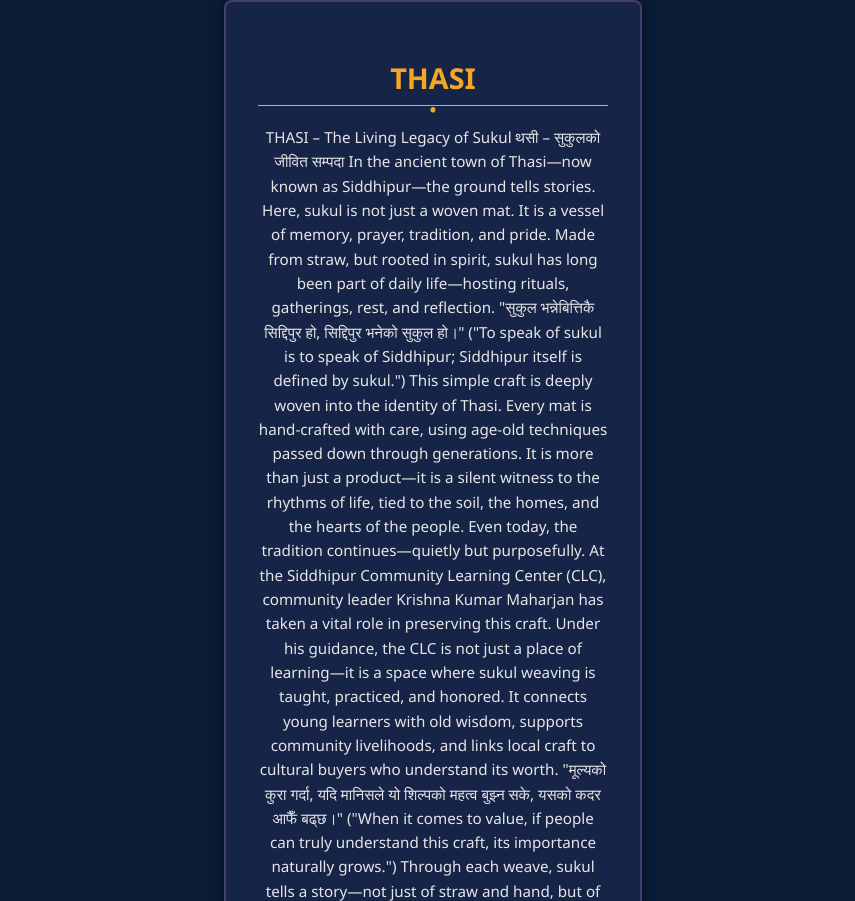
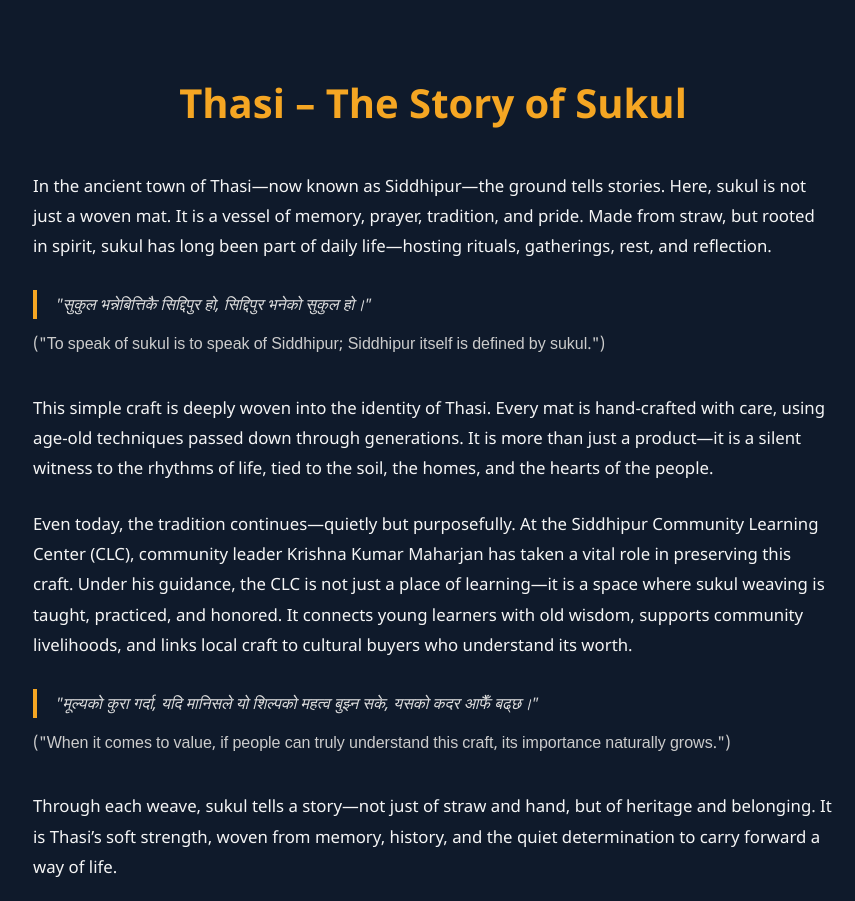
Before and after one commit to YubikNakarmi/YubikNakarmi.github.io, a plain HTML site: page index.html in a window 1280 px wide. Shown: the top 901 px of the page, without its empty margins (207-1062 px from the left). Drawn offline with Linux system fonts and the light colour scheme.

Commit message:
Update index.html

```diff
--- a/index.html
+++ b/index.html
@@ -1,91 +1,71 @@
 <!DOCTYPE html>
 <html lang="en">
 <head>
-  <meta charset="UTF-8" />
-  <meta name="viewport" content="width=device-width, initial-scale=1.0"/>
-  <title>Thasi Section</title>
+  <meta charset="UTF-8">
+  <title>Thasi - Story of Sukul</title>
   <style>
     body {
-      background-color: #0a1b35;
+      background-color: #0f1a2b;
+      color: #f5f5f5;
       font-family: 'Segoe UI', Tahoma, Geneva, Verdana, sans-serif;
-      color: #ffffff;
-      display: flex;
-      justify-content: center;
-      align-items: center;
-      min-height: 100vh;
+      line-height: 1.8;
       margin: 0;
+      padding: 40px;
     }
 
-    .card {
-      background-color: #162447;
-      border: 2px solid #463c74;
-      padding: 2rem;
-      max-width: 350px;
-      text-align: center;
-      border-radius: 8px;
-      box-shadow: 0 0 10px rgba(0,0,0,0.4);
+    .container {
+      max-width: 800px;
+      margin: auto;
     }
 
-    .card h2 {
+    h1 {
+      text-align: center;
       color: #f5a623;
-      font-size: 1.8rem;
-      margin-bottom: 0.5rem;
+      font-size: 2.5rem;
+      margin-bottom: 2rem;
     }
 
-    .divider {
-      height: 1px;
-      background-color: #f5a623;
-      margin: 0.5rem 0 1.2rem;
-      position: relative;
+    p {
+      margin-bottom: 1.6rem;
+      font-size: 1.05rem;
     }
 
-    .divider::before {
-      content: '•';
-      position: absolute;
-      left: 50%;
-      transform: translateX(-50%);
-      top: -0.7rem;
-      font-size: 1.4rem;
-      color: #f5a623;
+    blockquote {
+      font-style: italic;
+      color: #ddd;
+      margin: 1.8rem 0;
+      padding-left: 1.2rem;
+      border-left: 4px solid #f5a623;
     }
 
-    .card p {
-      font-size: 0.95rem;
-      line-height: 1.6;
-      color: #e6e6e6;
-    }
-
-    .card img {
-      margin-top: 1.2rem;
-      max-width: 100%;
-      border-radius: 6px;
-      border: 4px solid white;
+    .nepali {
+      font-family: 'Noto Sans Devanagari', sans-serif;
+      font-size: 1rem;
+      margin-top: -1rem;
+      margin-bottom: 2rem;
+      color: #cccccc;
     }
   </style>
 </head>
 <body>
 
-  <div class="card">
-    <h2>THASI</h2>
-    <div class="divider"></div>
-    <p>
-     THASI – The Living Legacy of Sukul
-थसी – सुकुलको जीवित सम्पदा
-In the ancient town of Thasi—now known as Siddhipur—the ground tells stories. Here, sukul is not just a woven mat. It is a vessel of memory, prayer, tradition, and pride. Made from straw, but rooted in spirit, sukul has long been part of daily life—hosting rituals, gatherings, rest, and reflection.
+<div class="container">
+  <h1>Thasi – The Story of Sukul</h1>
 
-"सुकुल भन्नेबित्तिकै सिद्दिपुर हो, सिद्दिपुर भनेको सुकुल हो।"
-("To speak of sukul is to speak of Siddhipur; Siddhipur itself is defined by sukul.")
+  <p>In the ancient town of Thasi—now known as Siddhipur—the ground tells stories. Here, sukul is not just a woven mat. It is a vessel of memory, prayer, tradition, and pride. Made from straw, but rooted in spirit, sukul has long been part of daily life—hosting rituals, gatherings, rest, and reflection.</p>
 
-This simple craft is deeply woven into the identity of Thasi. Every mat is hand-crafted with care, using age-old techniques passed down through generations. It is more than just a product—it is a silent witness to the rhythms of life, tied to the soil, the homes, and the hearts of the people.
+  <blockquote>"सुकुल भन्नेबित्तिकै सिद्दिपुर हो, सिद्दिपुर भनेको सुकुल हो।"</blockquote>
+  <p class="nepali">("To speak of sukul is to speak of Siddhipur; Siddhipur itself is defined by sukul.")</p>
 
-Even today, the tradition continues—quietly but purposefully. At the Siddhipur Community Learning Center (CLC), community leader Krishna Kumar Maharjan has taken a vital role in preserving this craft. Under his guidance, the CLC is not just a place of learning—it is a space where sukul weaving is taught, practiced, and honored. It connects young learners with old wisdom, supports community livelihoods, and links local craft to cultural buyers who understand its worth.
+  <p>This simple craft is deeply woven into the identity of Thasi. Every mat is hand-crafted with care, using age-old techniques passed down through generations. It is more than just a product—it is a silent witness to the rhythms of life, tied to the soil, the homes, and the hearts of the people.</p>
 
-"मूल्यको कुरा गर्दा, यदि मानिसले यो शिल्पको महत्व बुझ्न सके, यसको कदर आफैँ बढ्छ।"
-("When it comes to value, if people can truly understand this craft, its importance naturally grows.")
+  <p>Even today, the tradition continues—quietly but purposefully. At the Siddhipur Community Learning Center (CLC), community leader Krishna Kumar Maharjan has taken a vital role in preserving this craft. Under his guidance, the CLC is not just a place of learning—it is a space where sukul weaving is taught, practiced, and honored. It connects young learners with old wisdom, supports community livelihoods, and links local craft to cultural buyers who understand its worth.</p>
 
-Through each weave, sukul tells a story—not just of straw and hand, but of heritage and belonging. It is Thasi’s soft strength, woven from memory, history, and the quiet determination to carry forward a way of life.
-    <img src="508120314_1228826355404201_9167176858921125514_n.png" alt="Sukul Texture">
-  </div>
+  <blockquote>"मूल्यको कुरा गर्दा, यदि मानिसले यो शिल्पको महत्व बुझ्न सके, यसको कदर आफैँ बढ्छ।"</blockquote>
+  <p class="nepali">("When it comes to value, if people can truly understand this craft, its importance naturally grows.")</p>
+
+  <p>Through each weave, sukul tells a story—not just of straw and hand, but of heritage and belonging. It is Thasi’s soft strength, woven from memory, history, and the quiet determination to carry forward a way of life.</p>
+</div>
 
 </body>
 </html>
```
